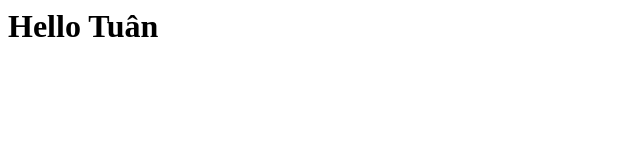
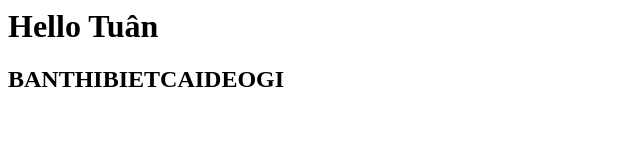
Before and after one commit to tungdragon113/NhomOnlyT, a plain HTML site: page index.html in a window 1280 px wide. Shown: the whole page, without its empty margins (0-640 px from the left). Drawn offline with Linux system fonts and the light colour scheme.

Commit message:
NEW COMMIT

```diff
--- a/index.html
+++ b/index.html
@@ -1,3 +1,4 @@
 <!-- //Hello -->
 
 <h1>Hello Tuân</h1>
+<h2>BANTHIBIETCAIDEOGI<h2>
```
